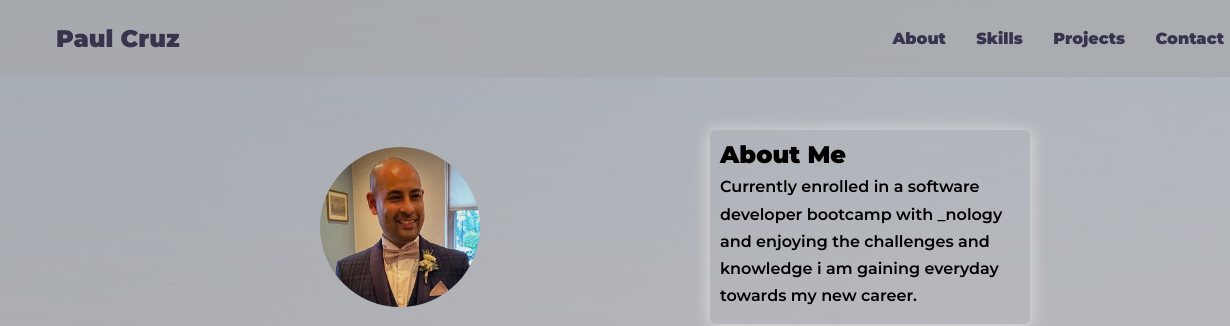
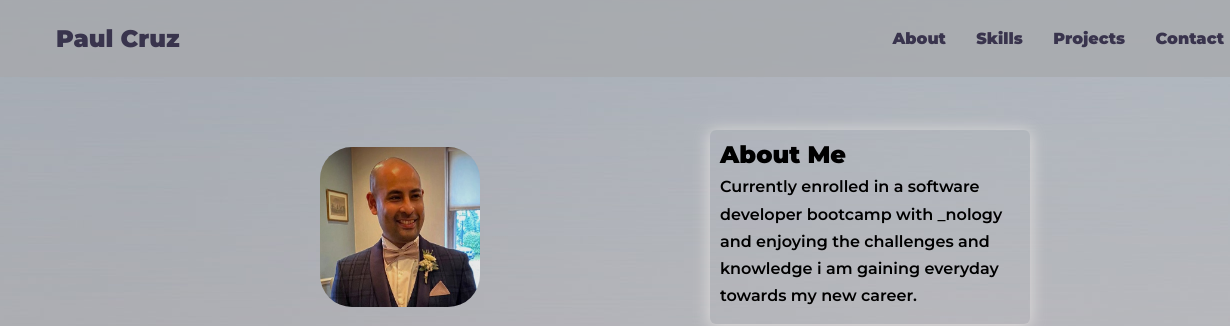
Before and after one commit to PCRUZDEV/Website-Portfolio, a plain HTML site: page developer-portfolio/index.html in a window 1280 px wide. Shown: the top 326 px of the page, 0-1230 px from the left. Drawn offline with nearby package versions, Linux system fonts and the light colour scheme.

Commit message:
changed border radius of hero img

```diff
--- a/developer-portfolio/assets/css/styles.css
+++ b/developer-portfolio/assets/css/styles.css
@@ -126,7 +126,7 @@ nav ul li {
 .hero img {
   height: 10rem;
   width: 10rem;
-  border-radius: 100%;
+  border-radius: 20%;
   margin: 70px;
   box-shadow: 0 px 2 px 15 px 2 px var(--primary-shadow);
 }
```
